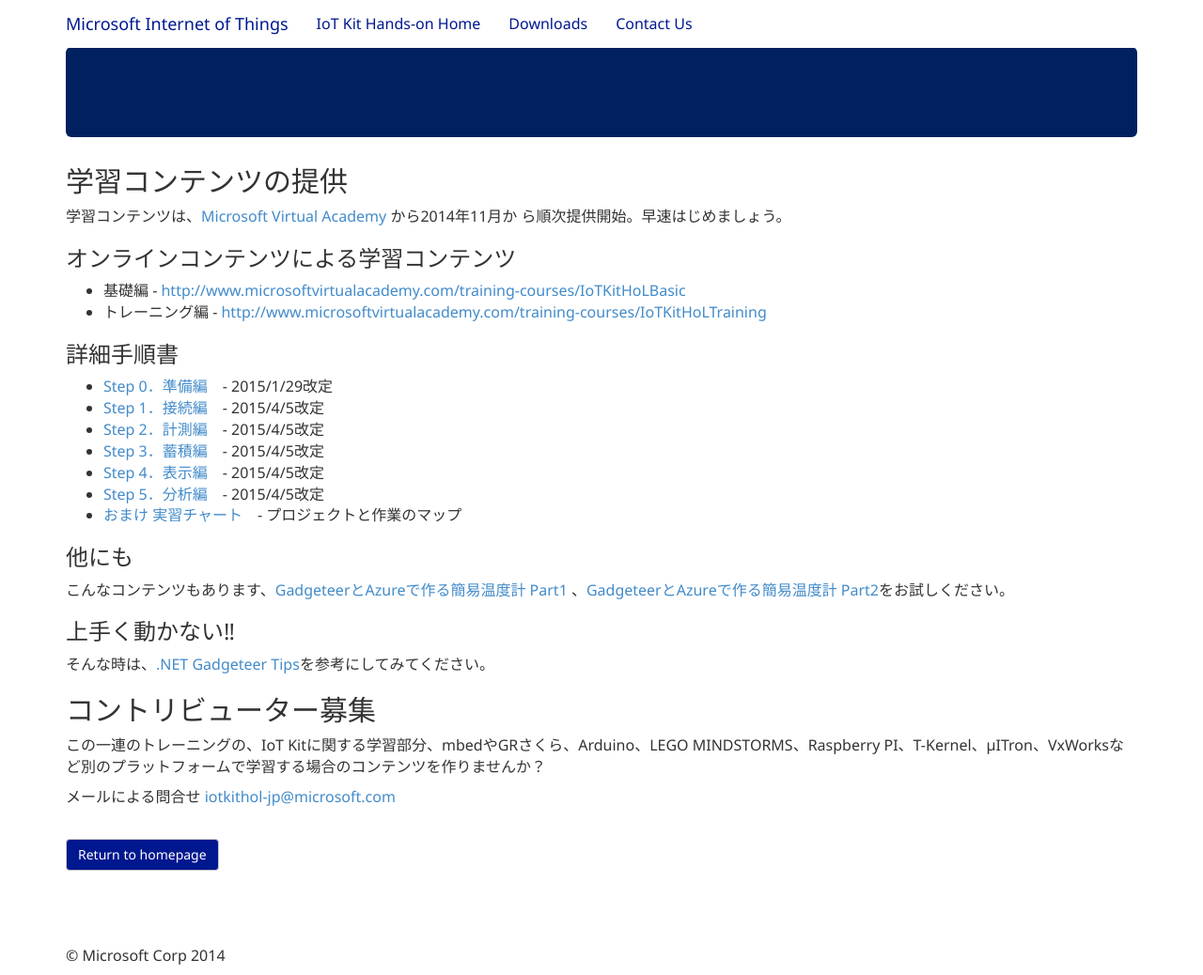
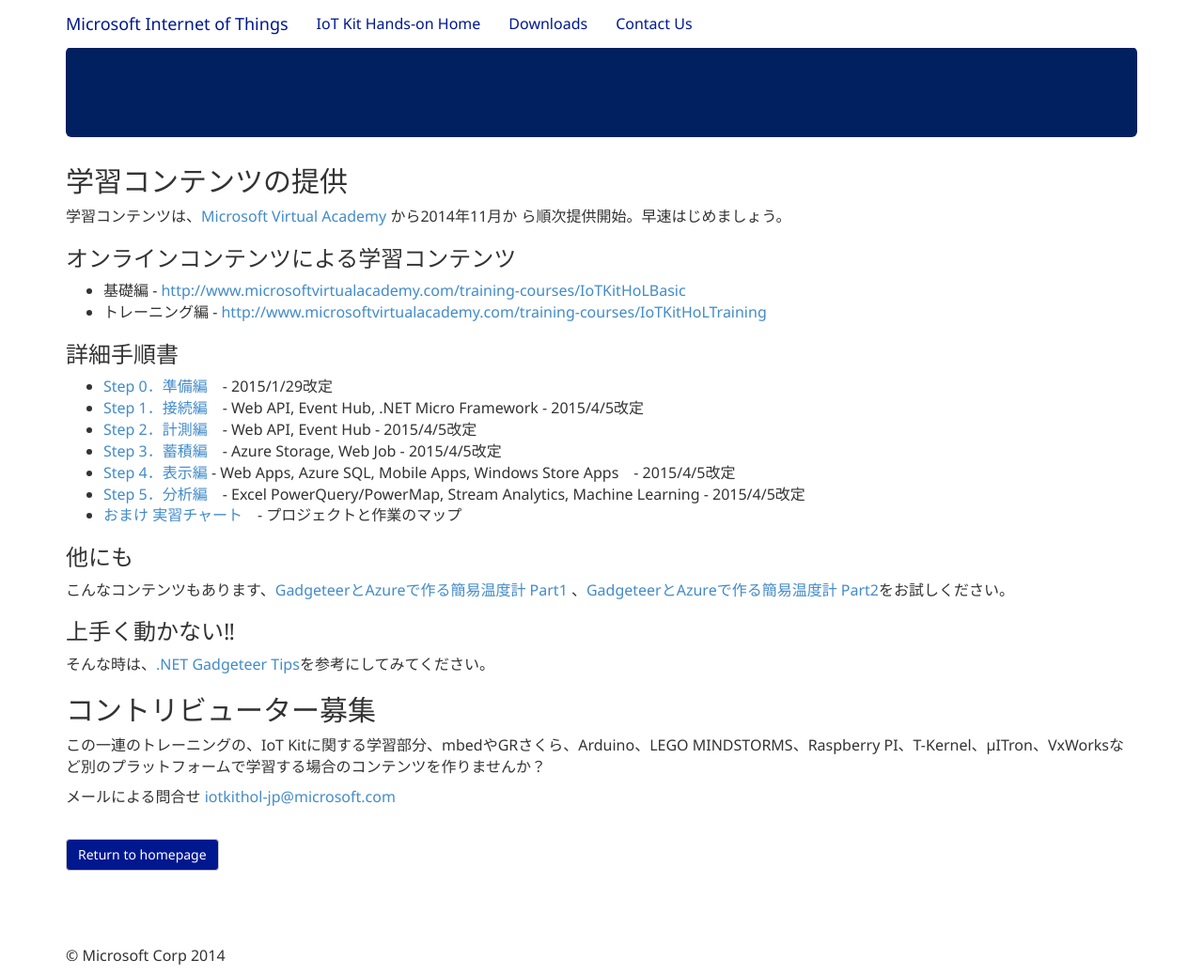
Before and after one commit to ms-iotkithol-jp/ms-iotkithol-jp.github.io, a Jekyll site: the page built from LetsBegin.md, in a window 1280 px wide and 1038 px high. Shown: the whole window at 94% size. Built offline with Jekyll 4.4.1, drawn with Linux system fonts in a browser that asks for light colours.

Commit message:
Show Tech Unit

```diff
--- a/LetsBegin.md
+++ b/LetsBegin.md
@@ -19,12 +19,12 @@
 * トレーニング編 - [http://www.microsoftvirtualacademy.com/training-courses/IoTKitHoLTraining](http://www.microsoftvirtualacademy.com/training-courses/IoTKitHoLTraining)
 
 ### 詳細手順書
-* [Step 0．準備編](https://github.com/ms-iotkithol-jp/Training/blob/master/Documents/IoTKit_SelfLearning00_Overview.docx?raw=true)　- 2015/1/29改定
-* [Step 1．接続編](https://github.com/ms-iotkithol-jp/Training/blob/master/Documents/IoTKit_SelfLearning01_Connect.docx?raw=true)　- 2015/4/5改定
-* [Step 2．計測編](https://github.com/ms-iotkithol-jp/Training/blob/master/Documents/IoTKit_SelfLearning02_Measure.docx?raw=true)　- 2015/4/5改定
-* [Step 3．蓄積編](https://github.com/ms-iotkithol-jp/Training/blob/master/Documents/IoTKit_SelfLearning03_Store.docx?raw=true)　- 2015/4/5改定
-* [Step 4．表示編](https://github.com/ms-iotkithol-jp/Training/blob/master/Documents/IoTKit_SelfLearning04_Show.docx?raw=true)　- 2015/4/5改定
-* [Step 5．分析編](https://github.com/ms-iotkithol-jp/Training/blob/master/Documents/IoTKit_SelfLearning05_Analysis.docx?raw=true)　- 2015/4/5改定
+* [Step 0．準備編](https://github.com/ms-iotkithol-jp/Training/blob/master/Documents/IoTKit_SelfLearning00_Overview.docx?raw=true)　-  2015/1/29改定
+* [Step 1．接続編](https://github.com/ms-iotkithol-jp/Training/blob/master/Documents/IoTKit_SelfLearning01_Connect.docx?raw=true)　- Web API, Event Hub, .NET Micro Framework - 2015/4/5改定
+* [Step 2．計測編](https://github.com/ms-iotkithol-jp/Training/blob/master/Documents/IoTKit_SelfLearning02_Measure.docx?raw=true)　- Web API, Event Hub - 2015/4/5改定
+* [Step 3．蓄積編](https://github.com/ms-iotkithol-jp/Training/blob/master/Documents/IoTKit_SelfLearning03_Store.docx?raw=true)　- Azure Storage, Web Job - 2015/4/5改定
+* [Step 4．表示編](https://github.com/ms-iotkithol-jp/Training/blob/master/Documents/IoTKit_SelfLearning04_Show.docx?raw=true) - Web Apps, Azure SQL, Mobile Apps, Windows Store Apps　- 2015/4/5改定
+* [Step 5．分析編](https://github.com/ms-iotkithol-jp/Training/blob/master/Documents/IoTKit_SelfLearning05_Analysis.docx?raw=true)　- Excel PowerQuery/PowerMap, Stream Analytics, Machine Learning - 2015/4/5改定
 * [おまけ 実習チャート](https://github.com/ms-iotkithol-jp/Training/blob/master/Documents/TrainingChart.xlsx)　- プロジェクトと作業のマップ
 
 
```
